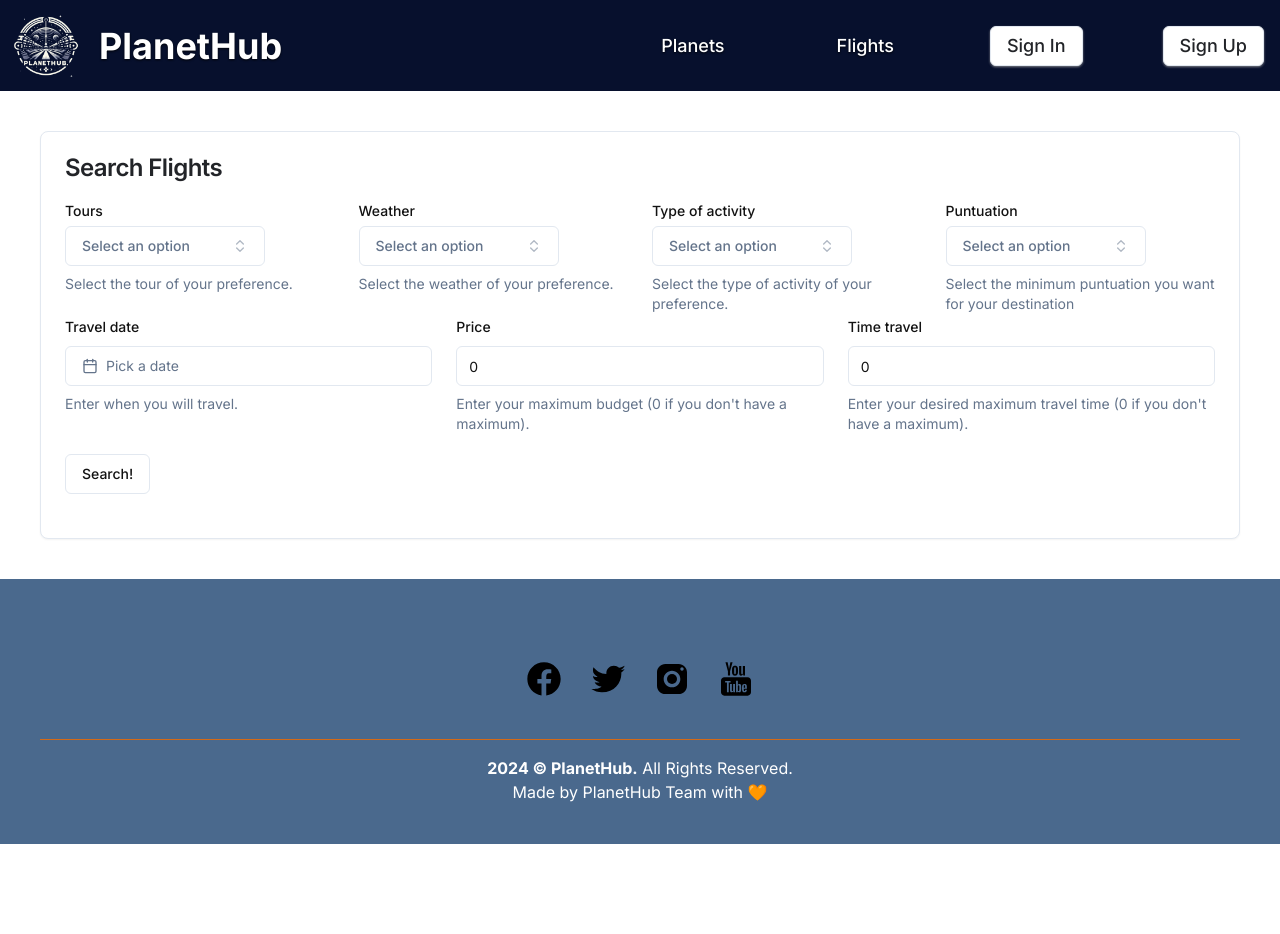
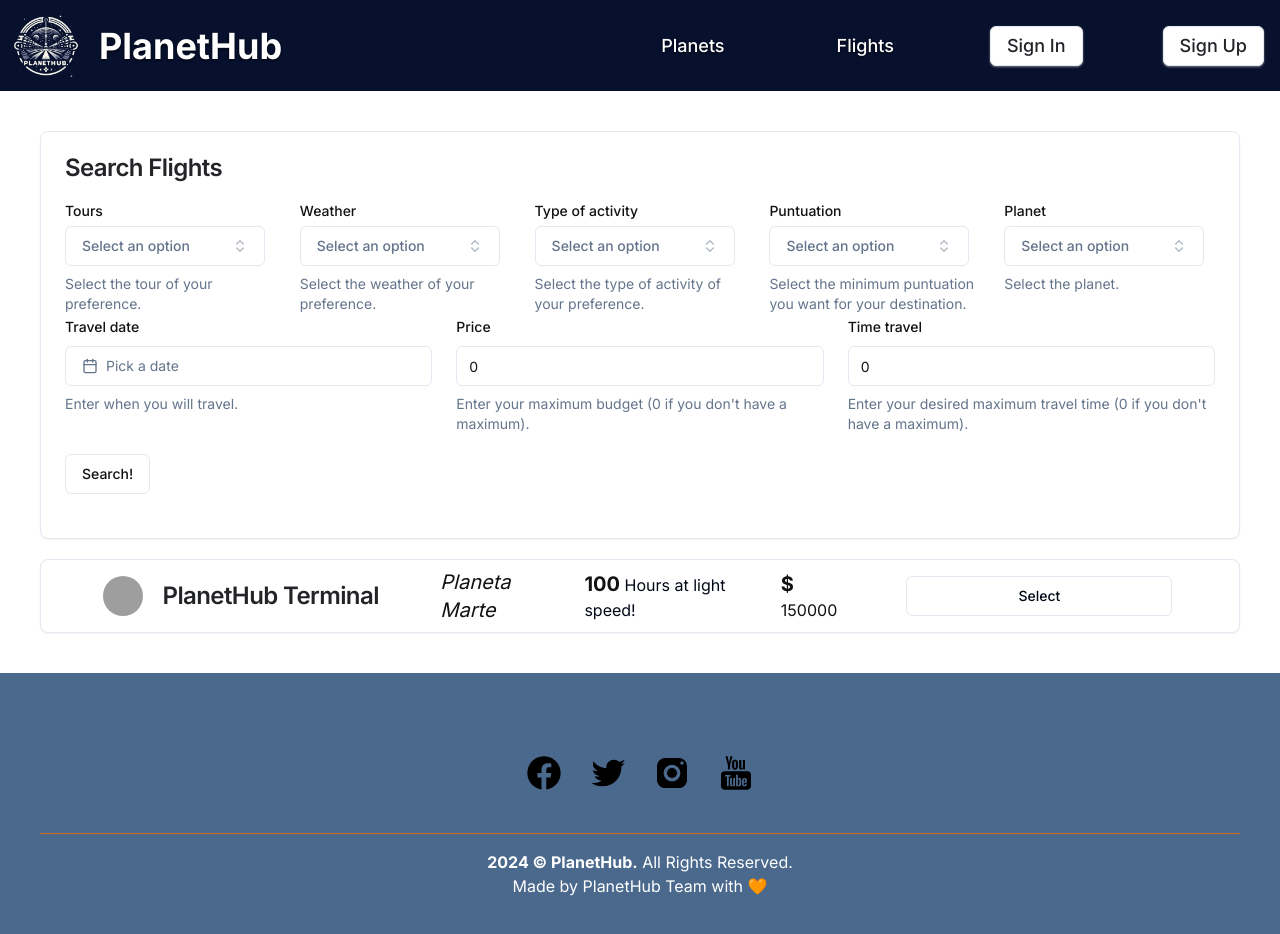
Before and after one commit to jcamilomolinar/planet-hub, a Next.js app in the folder planet-hub/: page /flights in a window 1280 px wide. Shown: the top 934 px of the page. Before the commit the page ends 844 px from the top, so only its background shows below. Built offline with nearby package versions, Linux system fonts and the light colour scheme; grey boxes are pictures that could not be loaded.

Commit message:
feat:flight component

```diff
--- a/planet-hub/app/flights/page.tsx
+++ b/planet-hub/app/flights/page.tsx
@@ -1,11 +1,10 @@
-'use client'
 import { FlightSearchForm } from "@/components/FlightSearchForm";
 
 export default function Home() {
 
   return (
     <div>
-        <FlightSearchForm />
+      <FlightSearchForm />
     </div>
   );
 }
--- /dev/null
+++ b/planet-hub/components/Flight.tsx
@@ -0,0 +1,32 @@
+import {
+  Card,
+  CardTitle,
+} from "@/components/ui/card"
+import { Avatar, AvatarFallback, AvatarImage } from "@/components/ui/avatar"
+import { Button } from "@/components/ui/button";
+
+export function Flight({timeTravel, planet, price}:{timeTravel: number, planet: string, price: number}) {
+
+    return (
+      <Card className="grid grid-cols-3 grid-rows-1">
+        <div className="flex justify-around">
+          <div className="flex items-center gap-5 m-4">
+            <Avatar>
+                <AvatarImage src="https://github.com/shadcn.png" alt="PlanetHub Logo" />
+                <AvatarFallback>PH</AvatarFallback>
+            </Avatar>
+            <CardTitle className="text-textTitle">PlanetHub Terminal</CardTitle>
+          </div>
+        </div>
+        <div className="flex items-center justify-around gap-10">
+          <p className="text-textAll text-xl italic">{planet}</p>
+          <p><span className="text-textAll text-xl font-bold">{timeTravel}</span> Hours at light speed!</p>
+          <p className="text-textAll"><span className="text-textAll text-xl font-bold">$</span> {price}</p>
+
+        </div>
+        <div className="grid items-center justify-items-center">
+          <Button className="w-2/3" variant="outline">Select</Button>
+        </div>
+      </Card>
+    );
+  }
--- a/planet-hub/components/FlightSearchForm.tsx
+++ b/planet-hub/components/FlightSearchForm.tsx
@@ -38,6 +38,7 @@ import {
 import { format } from "date-fns"
 import { CalendarIcon } from "lucide-react"
 import { Calendar } from "@/components/ui/calendar"
+import { Flight } from "@/components/Flight"
 
 function FlightSearchFormFieldDate({ form, title, name, description }:
   { form: any, name: string, title: string, description: string }){
@@ -204,6 +205,7 @@ const languages = [
   const DATE_REQUIRED_ERROR = "Date is required.";
 
   const FormSchema = z.object({
+    planet: z.string(),
     tour: z.string(),
     weather: z.string(),
     activityType: z.string(),
@@ -222,6 +224,7 @@ export function FlightSearchForm() {
   const form = useForm<z.infer<typeof FormSchema>>({
     resolver: zodResolver(FormSchema),
     defaultValues: {
+      planet: "",
       tour: "",
       weather: "",
       activityType: "",
@@ -236,6 +239,7 @@ export function FlightSearchForm() {
   }
 
   return (
+    <div>
       <Form {...form}>
         <form onSubmit={form.handleSubmit(onSubmit)}>
           <Card>
@@ -244,11 +248,12 @@ export function FlightSearchForm() {
             </CardHeader>
             <CardContent className="text-textAll">
               <div>
-              <div className="grid grid-cols-4 grid-rows-1 gap-6">
+                <div className="grid grid-cols-5 grid-rows-1 gap-6">
                   <FlightSearchFormFieldCombobox elements={languages} form={form} title="Tours" name="tour" description="Select the tour of your preference." />
                   <FlightSearchFormFieldCombobox elements={languages} form={form} title="Weather" name="weather" description="Select the weather of your preference." />
                   <FlightSearchFormFieldCombobox elements={languages} form={form} title="Type of activity" name="activityType" description="Select the type of activity of your preference." />
-                <FlightSearchFormFieldCombobox elements={languages} form={form} title="Puntuation" name="puntuation" description="Select the minimum puntuation you want for your destination" />
+                  <FlightSearchFormFieldCombobox elements={languages} form={form} title="Puntuation" name="puntuation" description="Select the minimum puntuation you want for your destination." />
+                  <FlightSearchFormFieldCombobox elements={languages} form={form} title="Planet" name="planet" description="Select the planet." />
                 </div>
                 <div className="grid grid-cols-3 grid-rows-1 gap-6">
                   <FlightSearchFormFieldDate form={form} title="Travel date" name="date" description="Enter when you will travel." />
@@ -261,5 +266,10 @@ export function FlightSearchForm() {
           </Card>
         </form>
       </Form>
+      <div className="my-5">
+        <Flight planet="Planeta Marte" timeTravel={100} price={150000}/>
+      </div>
+
+    </div>
   )
 }
```
Lines whose indentation alone changed are shown as unchanged.
